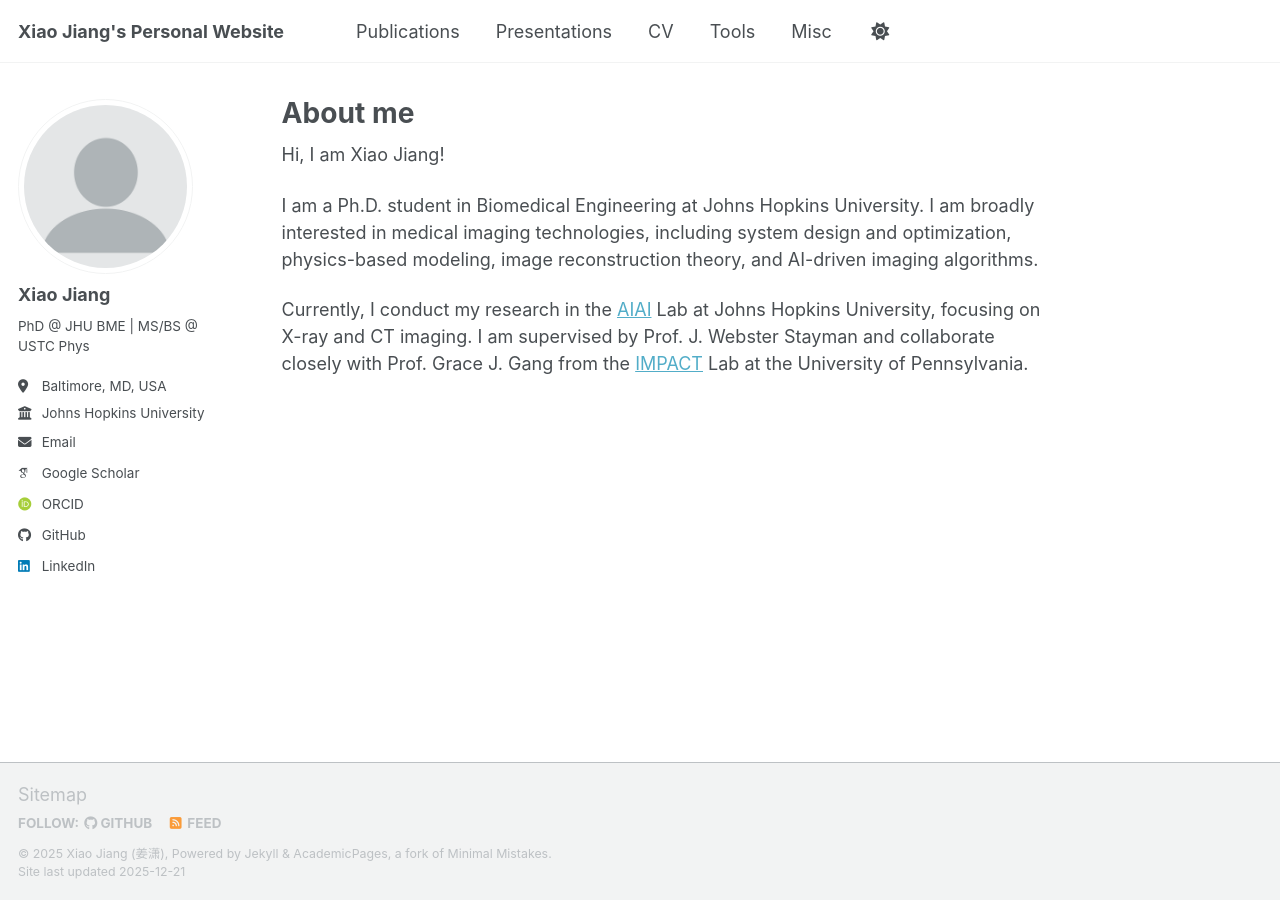
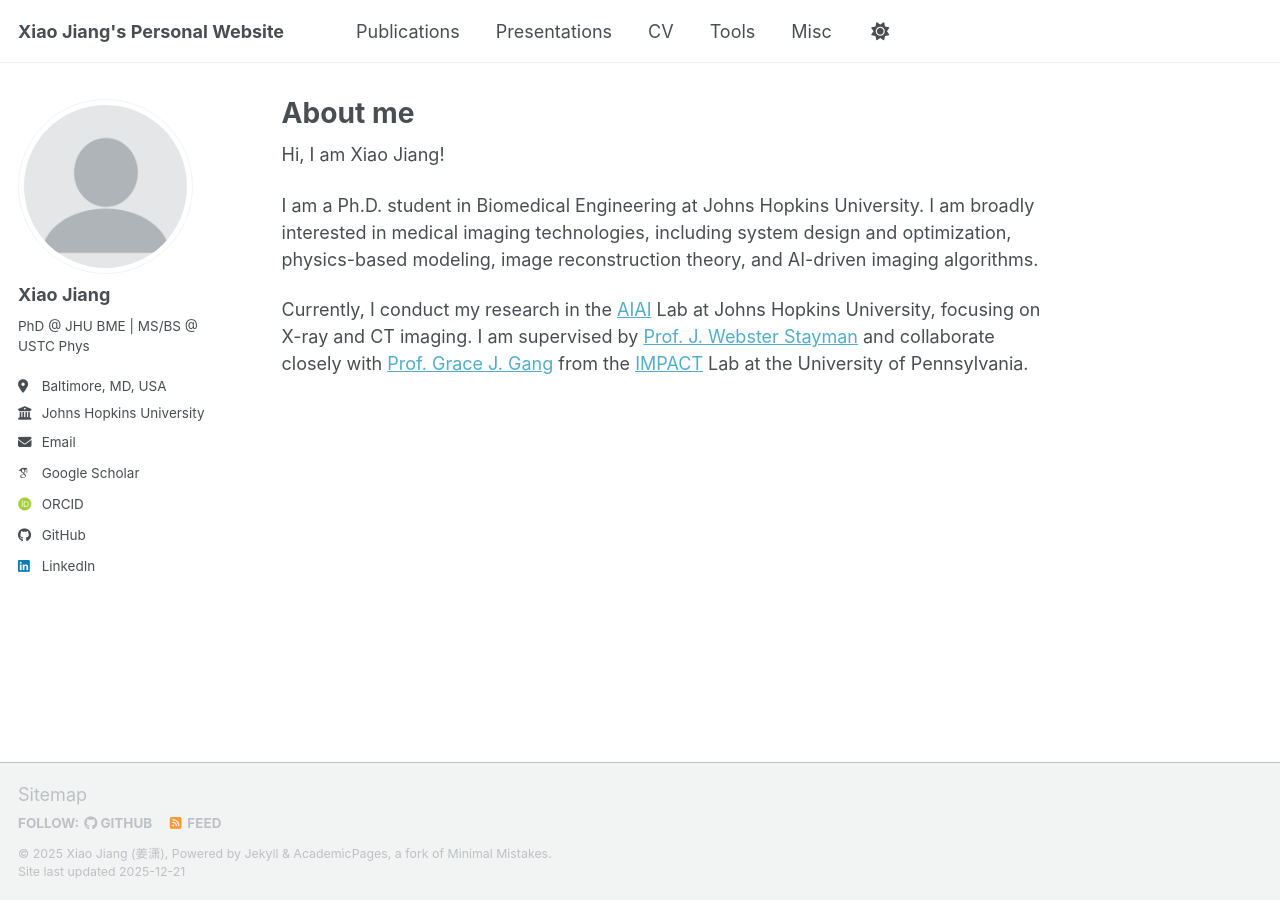
Before and after one commit to Xiao-Jiang-22/Xiao-Jiang-22.github.io, a Jekyll site: the page built from _pages/about.md, in a window 1280 px wide. Built offline with Jekyll 4.4.1, drawn with Linux system fonts in a browser that asks for light colours; some web fonts are replaced; a script bundle is joined from its source files by our own code; library files that are not in the unit come from our copies; part of the change alters nothing that is shown.

```diff
--- a/_pages/about.md
+++ b/_pages/about.md
@@ -11,4 +11,4 @@ Hi, I am Xiao Jiang!
 
 I am a Ph.D. student in Biomedical Engineering at Johns Hopkins University. I am broadly interested in medical imaging technologies, including system design and optimization, physics-based modeling, image reconstruction theory, and AI-driven imaging algorithms.
 
-Currently, I conduct my research in the [AIAI](https://aiai.jhu.edu/) Lab at Johns Hopkins University, focusing on X-ray and CT imaging. I am supervised by Prof. J. Webster Stayman and collaborate closely with Prof. Grace J. Gang from the [IMPACT](https://www3.pennmedicine.org/departments-and-centers/department-of-radiology/radiology-research/labs-and-centers/quantitative/laboratory-for-imaging-physics-analysis-and-clinical-translation) Lab at the University of Pennsylvania.
+Currently, I conduct my research in the [AIAI](https://aiai.jhu.edu/) Lab at Johns Hopkins University, focusing on X-ray and CT imaging. I am supervised by [Prof. J. Webster Stayman](https://www.bme.jhu.edu/people/faculty/j-webster-stayman/) and collaborate closely with [Prof. Grace J. Gang](https://www.med.upenn.edu/apps/faculty/index.php/g275/p9660505) from the [IMPACT](https://www3.pennmedicine.org/departments-and-centers/department-of-radiology/radiology-research/labs-and-centers/quantitative/laboratory-for-imaging-physics-analysis-and-clinical-translation) Lab at the University of Pennsylvania.
```
